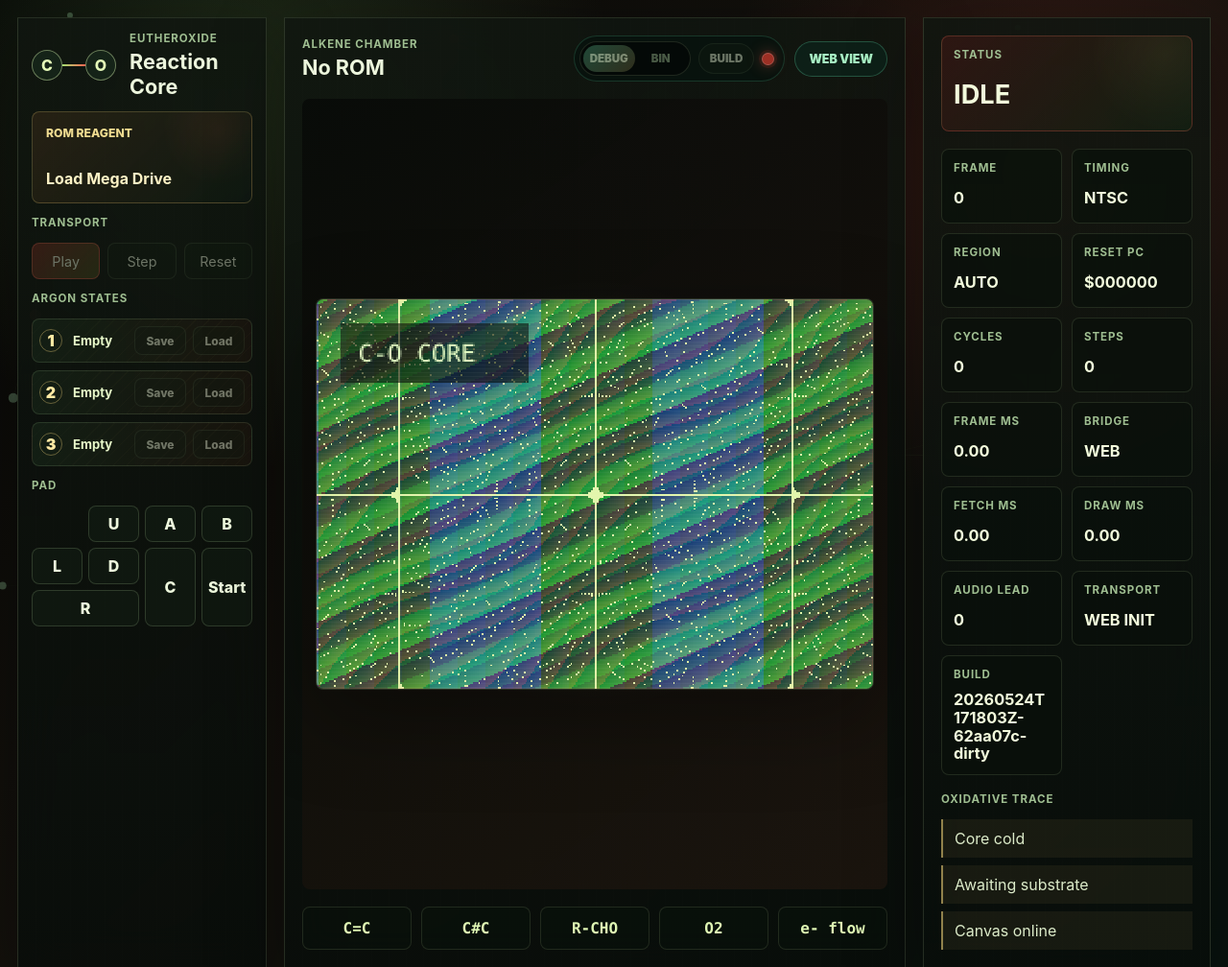
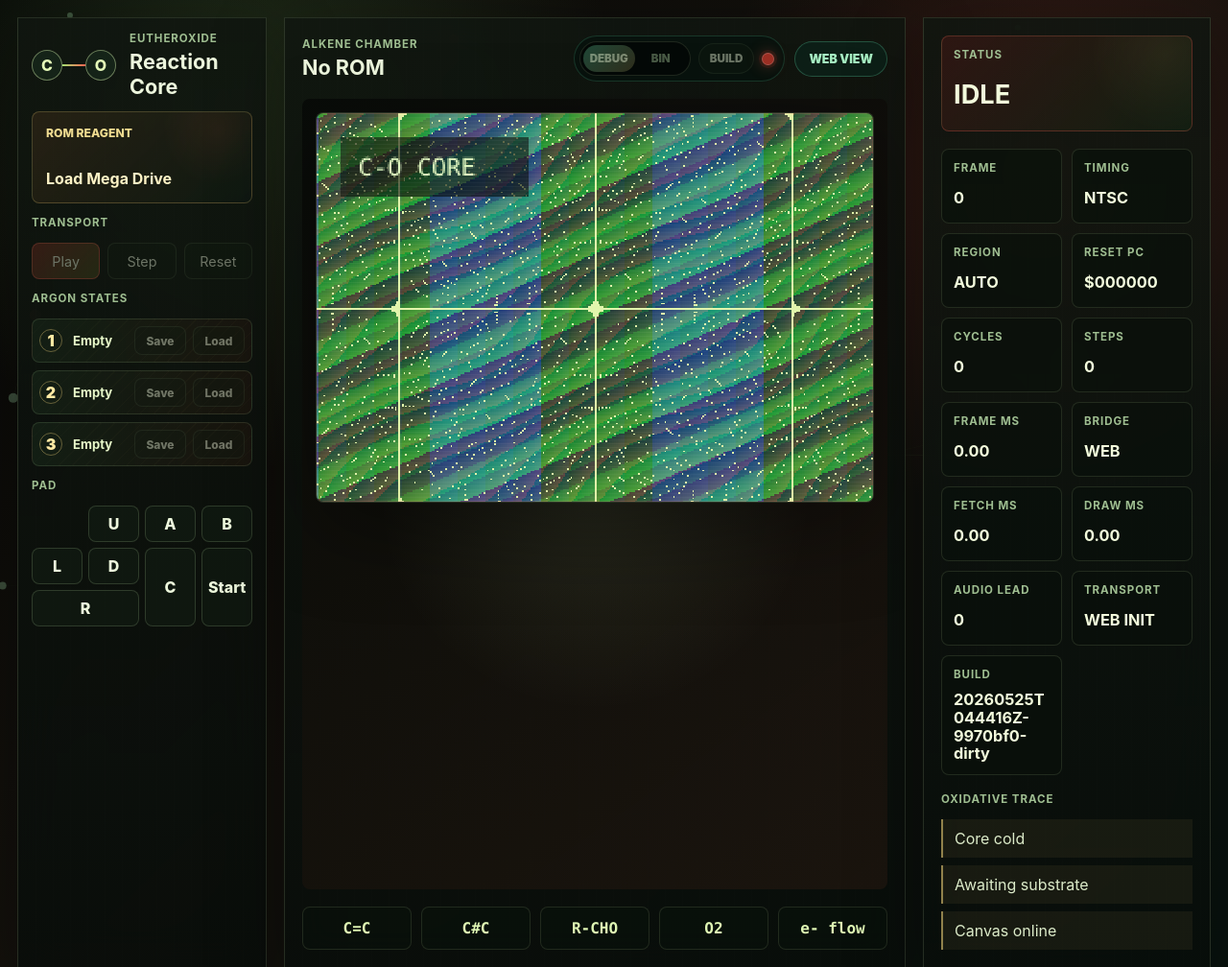
Before and after one commit to NichlasEk/EutherOxide, a website built with Vite: page index.html in a window 1280 px wide. Shown: the top 1008 px of the page at 96% size. Built offline with nearby package versions, Linux system fonts and the light colour scheme; files whose address does not match are found by name.

Commit message:
Anchor web video surface at top

```diff
--- a/webview/build-info.ts
+++ b/webview/build-info.ts
@@ -1 +1 @@
-export const WEB_BUILD_ID = "20260524T171803Z-62aa07c-dirty";
+export const WEB_BUILD_ID = "20260525T044416Z-9970bf0-dirty";
--- a/webview/styles.css
+++ b/webview/styles.css
@@ -484,7 +484,8 @@ h2 {
 
 .screen-vessel {
   display: grid;
-  place-items: center;
+  justify-items: center;
+  align-items: start;
   align-self: stretch;
   justify-self: stretch;
   min-height: 0;
```
